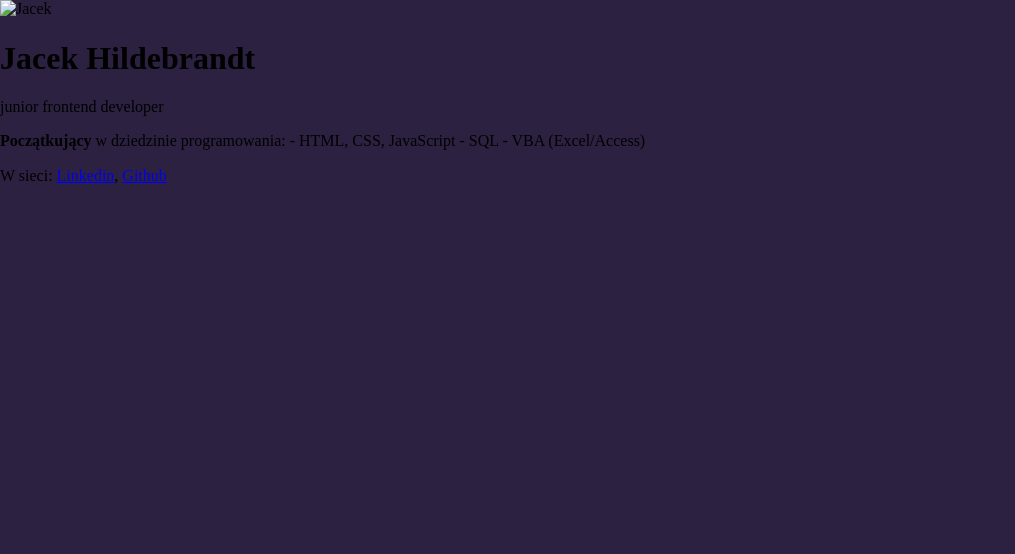
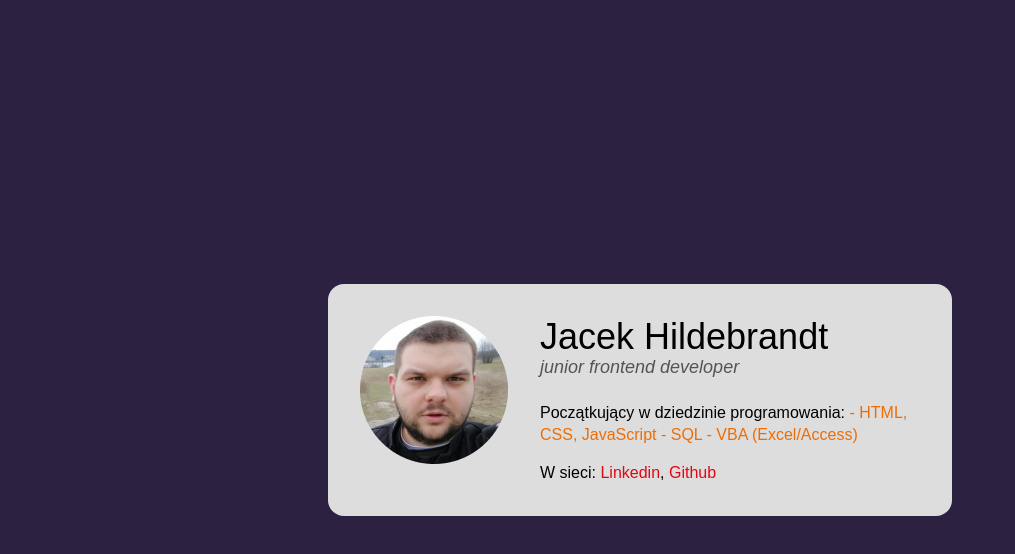
Before and after one commit to jacekhildebrandt/business-card, a plain HTML site: page index.html in a window 1280 px wide. Shown: the whole page, without its empty margins (0-1015 px from the left). Drawn offline with Linux system fonts and the light colour scheme.

Commit message:
feat: styles

```diff
--- a/css/style.css
+++ b/css/style.css
@@ -6,6 +6,64 @@ html {
     box-sizing: inherit;
 }
 
-body{
-    background: #2C2141
+body {
+    background: #2C2141;
+    min-height: 100vh;
+    padding: 16px;
+    display: flex;
+    align-items: center;
+    justify-content: center;
+    font-family: Arial, Helvetica, sans-serif;
 }
+
+.card {
+    background: #DDDDDD;
+    border-radius: 16px;
+    max-width: 624px;
+    width: 100%;
+    padding: 32px;
+}
+
+.person {
+    display: flex;
+    align-items: flex-start;
+}
+
+.person__description {
+    font-size: 16px;
+    line-height: 22px;
+}
+
+.person__description--last{
+    margin-bottom: 0;
+}
+
+.person__link{
+color: #E20613;
+text-decoration:none;
+}
+
+.person__header {
+    margin-bottom: 24px;
+}
+
+.person__name {
+    margin: 0;
+    font-size: 36px;
+    font-weight: normal;
+}
+
+.person__photo {
+    margin-right: 32px;
+}
+
+.person__position {
+    color: #545454;
+    font-style: italic;
+    font-size: 18px;
+}
+
+.person__special{
+    color: #ED6D05;
+    font-weight: normal;
+}
--- a/index.html
+++ b/index.html
@@ -13,19 +13,20 @@
 <body>
     <main class="card">
         <article class="person">
-            <img class="person__photo" src"" alt="Jacek">
+            <img class="person__photo" src="img/avatar.png" alt="Jacek">
             <Div>
-                <header class="person__name">
-                    <h1>Jacek Hildebrandt</h1>
-                    <span class="person__title">junior frontend developer</span>
+                <header class="person__header">
+                    <h1 class="person__name">Jacek Hildebrandt</h1>
+                    <span class="person__position">junior frontend developer</span>
                 </header>
-                <p clas="person__description">
-                    <strong "class=" person__special">Początkujący</strong> w dziedzinie programowania:
+                <p class="person__description">
+                    Początkujący w dziedzinie programowania:
+                    <strong class= "person__special">
                     - HTML, CSS, JavaScript
                     - SQL
-                    - VBA (Excel/Access)
+                    - VBA (Excel/Access)</strong>
                 </p>
-                <p clas="person__description">
+                <p class="person__description person__description--last">
                     W sieci: <a class="person__link" href="#">Linkedin</a>, <a class="person__link" href="#">Github</a>
                 </p>
 
@@ -33,5 +34,5 @@
         </article>
     </main>
 </body>
-
+<footer class="footer"></footer>
 </html>
```
Also changed, not shown: img/avatar.png (added).
